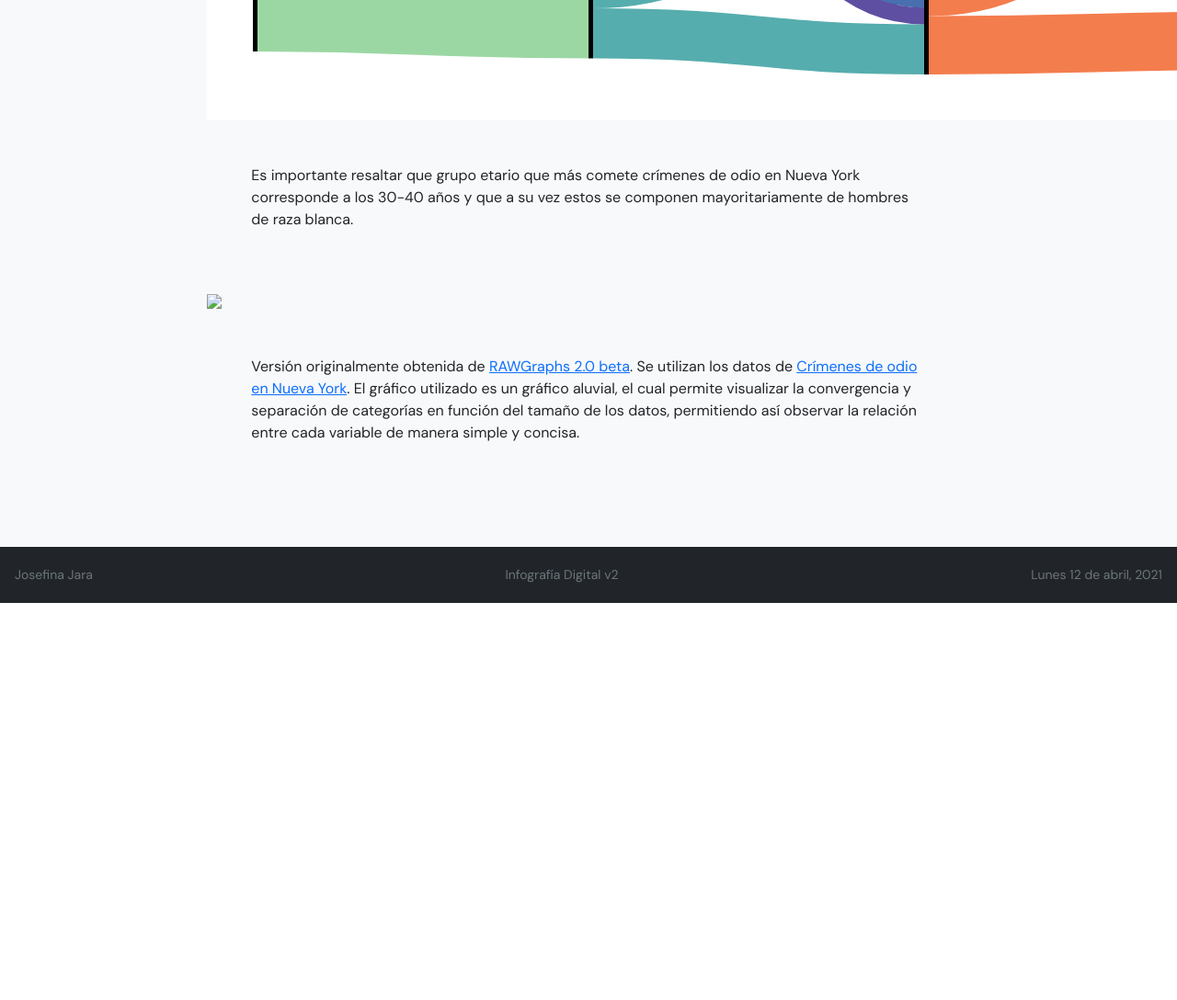
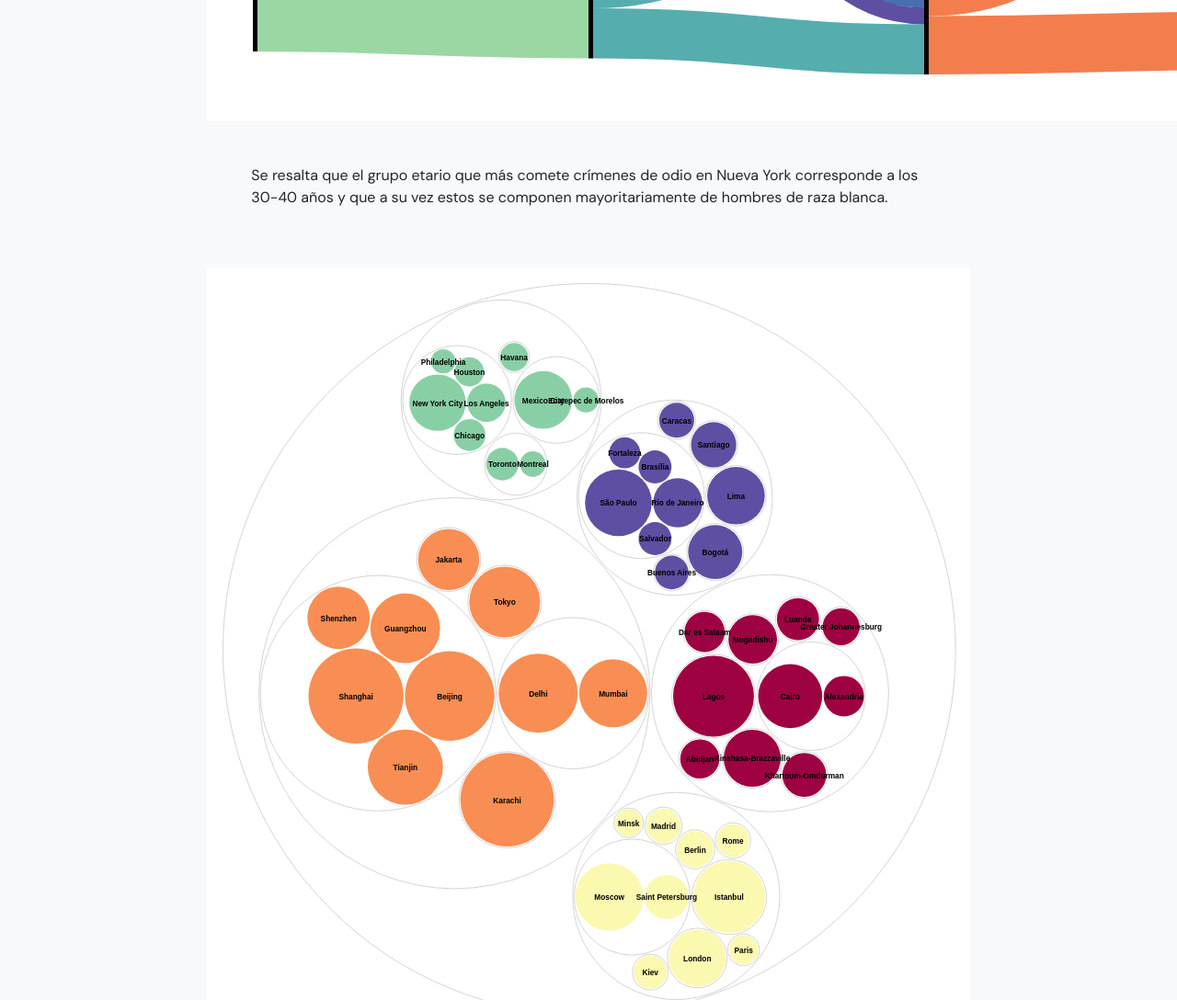
Before and after one commit to josefinaijb/info-digital-06, a plain HTML site: page index.html in a window 1280 px wide. Shown: the part 1400-2488 px from the top of the page at 92% size. Before the commit the page ends 2056 px from the top, so only its background shows below. Drawn offline with nearby package versions, Linux system fonts and the light colour scheme.

Commit message:
Update index.html

```diff
--- a/index.html
+++ b/index.html
@@ -575,11 +575,11 @@
 </svg>
                     <!--…y llega hasta acá-->
                     <p class="p-5">
-                        Es importante resaltar que grupo etario que más comete crímenes de odio en Nueva York corresponde a los 30-40 años y que a su vez estos se componen mayoritariamente de hombres de raza blanca.
+                        Se resalta que el grupo etario que más comete crímenes de odio en Nueva York corresponde a los 30-40 años y que a su vez estos se componen mayoritariamente de hombres de raza blanca.
                     </p>
                 </div>
                 <div class="col-sm-11 col-md-10 col-lg-9 col-xl-8 col-xxl-7 mx-auto">
-                    <img src="viz.svg" class="w-100">
+                    <img src="img/viz.svg" class="w-100">
                     <p class="p-5">
                         Versión originalmente obtenida de <a href="https://app.rawgraphs.io/" target="_blank" target="_blank" rel="noreferrer noopener">RAWGraphs 2.0 beta</a>. Se utilizan los datos de <a href="https://data.cityofnewyork.us/Public-Safety/NYPD-Hate-Crimes/bqiq-cu78" target="_blank" target="_blank" rel="noreferrer noopener">Crímenes de odio en Nueva York</a>. El gráfico utilizado es un gráfico aluvial, el
                         cual permite visualizar la convergencia y separación de categorías en función del tamaño de los datos, permitiendo así observar la relación entre cada variable de manera simple y concisa.
```
